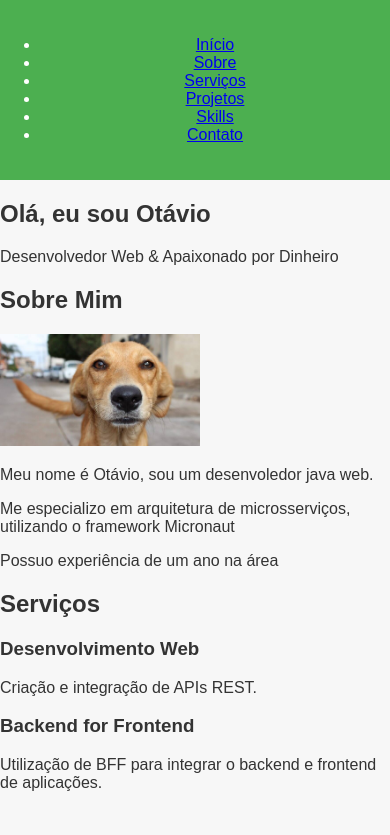
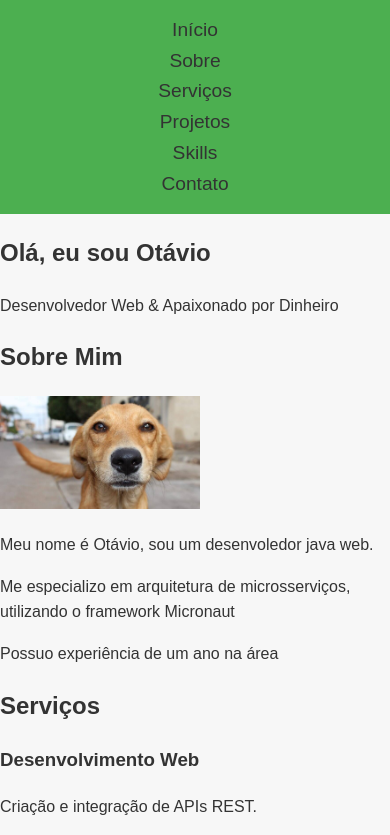
Before and after one commit to Otavio-SS/portfolio-html-otavio, a plain HTML site: page index.html in a window 390 px wide. Shown: the top 835 px of the page. Drawn offline with Linux system fonts and the light colour scheme.

Commit message:
feat: added responsivity to portfolio.

```diff
--- a/css/style.css
+++ b/css/style.css
@@ -4,6 +4,11 @@ body {
     padding: 0;
     background-color: #f7f7f7;
     color: #333;
+    line-height: 1.6;
+}
+img {
+    max-width: 100%;
+    height: auto;
 }
 .header {
     background-color: #4CAF50;
@@ -11,11 +16,32 @@ body {
     text-align: center;
     padding: 20px 0;
 }
+.header {
+    padding: 15px 0;
+    font-size: 1.2rem;
+}
+.project-item {
+    padding: 10px;
+    font-size: 0.9rem;
+}
+@media (max-width: 480px) {
+.header h1 {
+    font-size: 1rem;
+}
+.container {
+    flex-direction: column;
+}
+}
+.container {
+    display: flex;
+    flex-wrap: wrap;
+    gap: 20px;
+    padding: 20px;
+}
 .portfolio {
     display: grid;
-    grid-template-columns: repeat(auto-fit, minmax(200px, 1fr));
+    grid-template-columns: repeat(auto-fit, minmax(250px, 1fr));
     gap: 15px;
-    padding: 20px;
 }
 .project-item {
     background: white;
@@ -34,3 +60,23 @@ body {
     text-align: center;
     padding: 10px 0;
 }
+.navbar ul {
+    display: flex;
+    flex-wrap: wrap;
+    justify-content: center;
+    padding: 0;
+    margin: 0;
+    list-style: none;
+}
+.navbar li {
+    margin: 0 10px;
+}
+.navbar a {
+    text-decoration: none;
+    color: #333;
+}
+@media (max-width: 480px) {
+    .navbar ul {
+        flex-direction: column;
+    }
+}
--- a/index.html
+++ b/index.html
@@ -9,7 +9,7 @@
 <body>
     <!-- HEADER -->
     <header class="header">
-        <nav>
+        <nav class ="navbar">
             <ul>
                 <li><a href="#hero">Início</a></li>
                 <li><a href="#about">Sobre</a></li>
```
